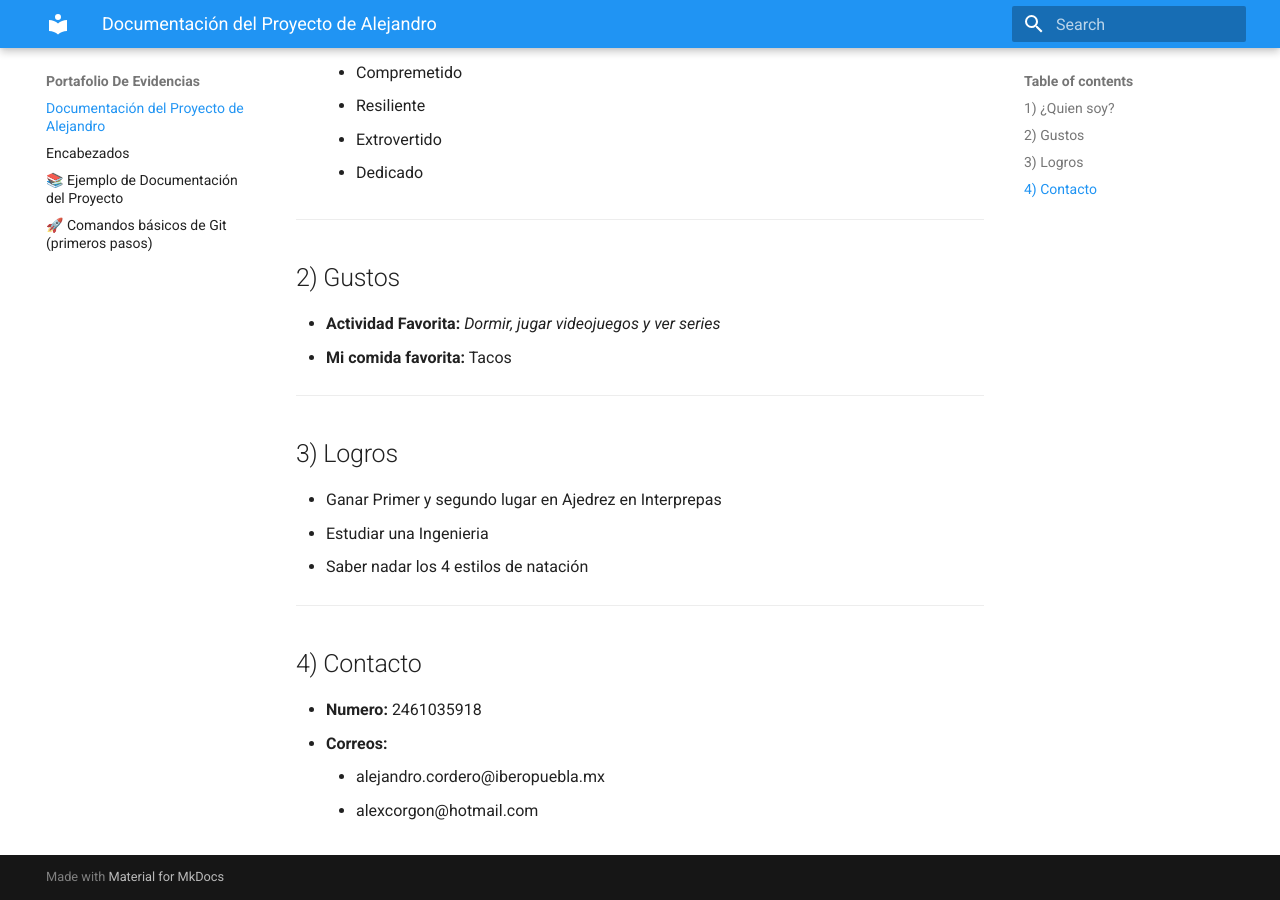
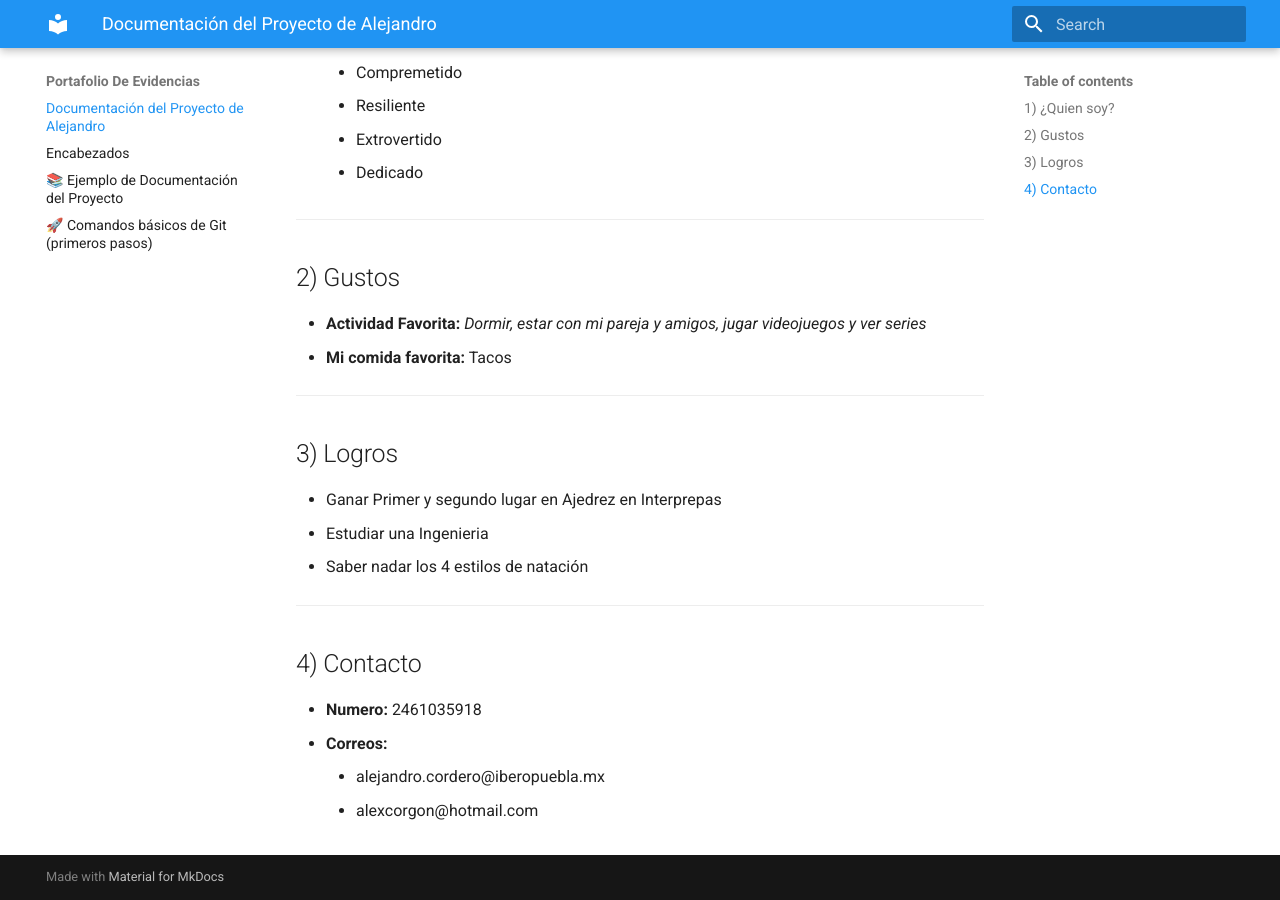
Before and after one commit to Cord3r0/Portafolio-Ibero-Alejandro, an MkDocs documentation site: the page built from docs/index.md, in a window 1280 px wide and 900 px high, scrolled down 934 px. Built offline with MkDocs 1.6.1 and Material for MkDocs 9.7.7, drawn with Linux system fonts in a browser that asks for light colours.

Commit message:
Cambios finales

```diff
--- a/docs/index.md
+++ b/docs/index.md
@@ -30,7 +30,7 @@ Esta es una **plantilla** basada en [MkDocs](https://www.mkdocs.org/) + [Materia
 ---
 
 ## 2) Gustos
-- **Actividad Favorita:** _Dormir, jugar videojuegos y ver series_
+-  **Actividad Favorita:** _Dormir, estar con mi pareja y amigos, jugar videojuegos y ver series_
 - **Mi comida favorita:**  Tacos
 
 ---
```
